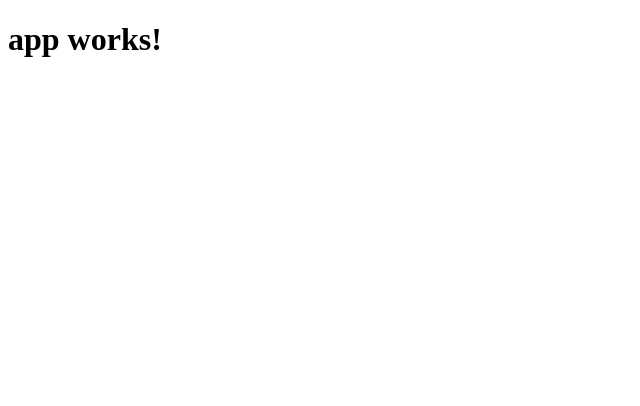
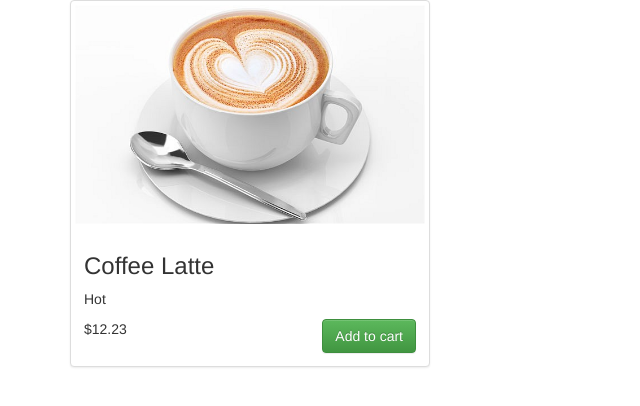
Before and after one commit to armgit5/oasitCoffee, an Angular app: page / in a window 1280 px wide. Shown: the top 406 px of the page, without its empty margins (0-640 px from the left). Built offline with nearby package versions, Linux system fonts and the light colour scheme.

Commit message:
starting first coffee

```diff
--- a/src/app/app.component.html
+++ b/src/app/app.component.html
@@ -1,3 +1,21 @@
-<h1>
-  {{title}}
-</h1>
+<div class="container">
+
+  <div class="row">
+    <div class="col-sm-6 col-md-4">
+        <div class="thumbnail">
+        <img src="assets/images/coffee.jpg" alt="..." class="img-responsive">
+        <div class="caption">
+            <h3>Coffee Latte</h3>
+            <p class="description">Hot</p>
+            <div>
+            <div class="clearfix">
+                <div class="price pull-left">$12.23</div>
+                <a href="#" class="btn btn-success pull-right" role="button">Add to cart</a>
+            </div>
+            </div>
+        </div>
+        </div>
+    </div>
+  </div>
+
+</div>
--- a/src/index.html
+++ b/src/index.html
@@ -8,6 +8,22 @@
   <meta name="viewport" content="width=device-width, initial-scale=1">
   <link rel="icon" type="image/x-icon" href="favicon.ico">
 
+
+  <!-- BOOTSTRAP -->
+  <!-- Latest compiled and minified CSS -->
+  <link rel="stylesheet" href="https://maxcdn.bootstrapcdn.com/bootstrap/3.3.7/css/bootstrap.min.css" integrity="sha384-BVYiiSIFeK1dGmJRAkycuHAHRg32OmUcww7on3RYdg4Va+PmSTsz/K68vbdEjh4u" crossorigin="anonymous">
+
+  <!-- Optional theme -->
+  <link rel="stylesheet" href="https://maxcdn.bootstrapcdn.com/bootstrap/3.3.7/css/bootstrap-theme.min.css" integrity="sha384-rHyoN1iRsVXV4nD0JutlnGaslCJuC7uwjduW9SVrLvRYooPp2bWYgmgJQIXwl/Sp" crossorigin="anonymous">
+
+  <!-- JQUERY -->
+  <script   src="https://code.jquery.com/jquery-1.12.4.min.js"   integrity="sha256-ZosEbRLbNQzLpnKIkEdrPv7lOy9C27hHQ+Xp8a4MxAQ="   crossorigin="anonymous"></script>
+
+  <!-- Latest compiled and minified JavaScript -->
+  <script src="https://maxcdn.bootstrapcdn.com/bootstrap/3.3.7/js/bootstrap.min.js" integrity="sha384-Tc5IQib027qvyjSMfHjOMaLkfuWVxZxUPnCJA7l2mCWNIpG9mGCD8wGNIcPD7Txa" crossorigin="anonymous"></script>
+  <!-- ........ -->
+
+
 </head>
 <body>
   <app-root>Loading...</app-root>
```
Also changed, not shown: src/assets/images/coffee.jpg (added).
